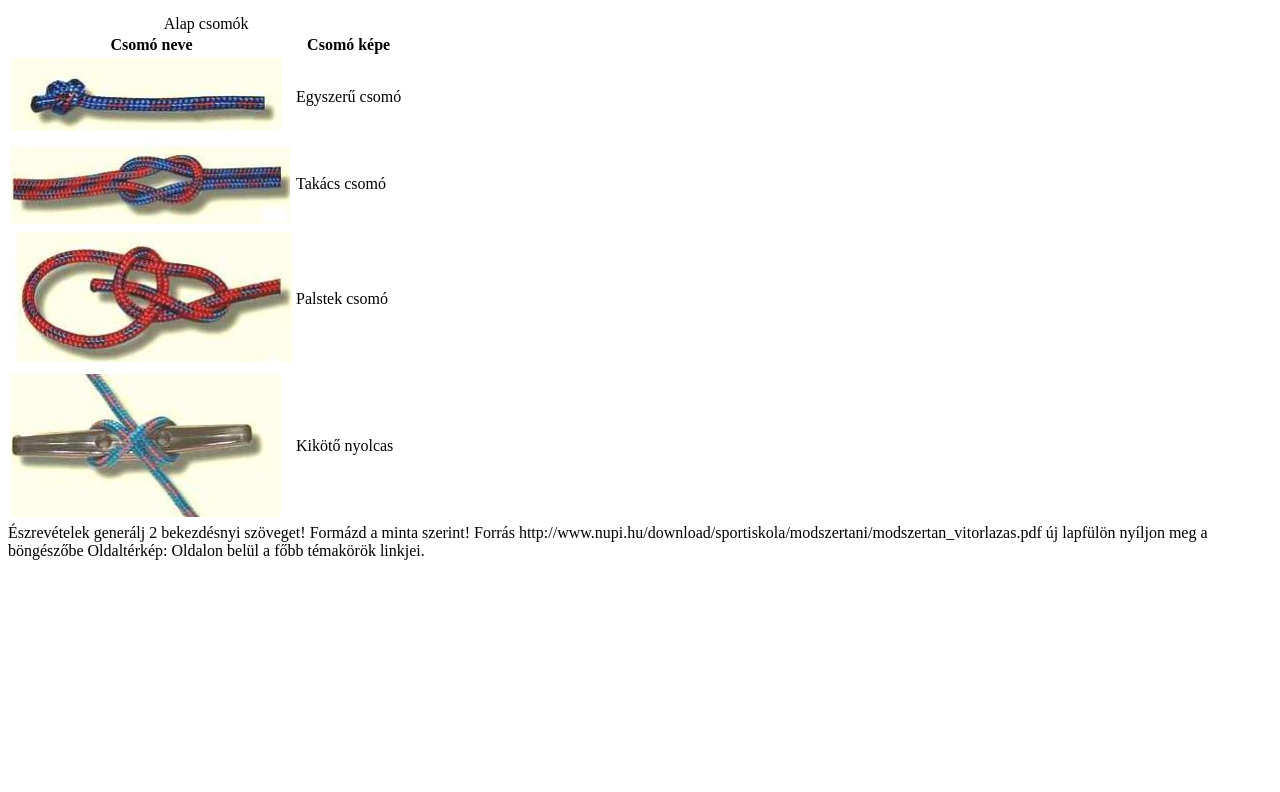
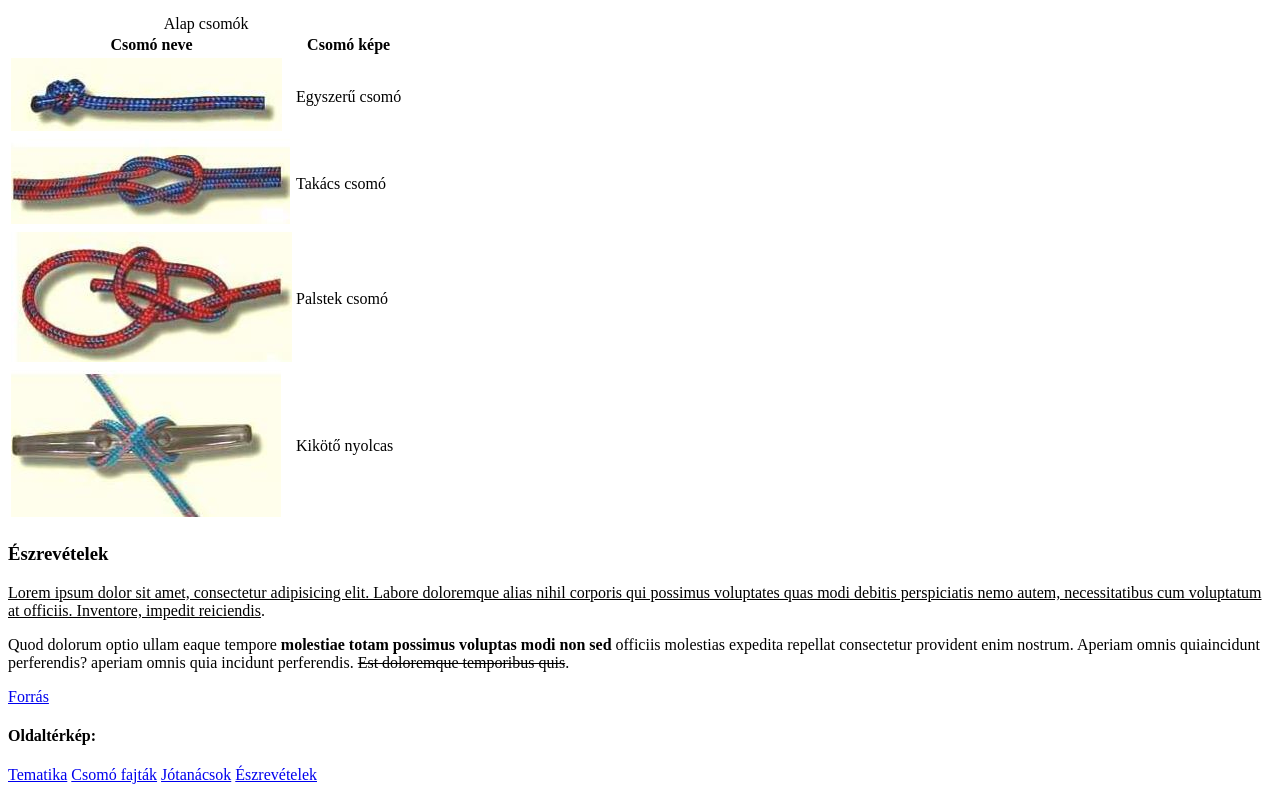
Before and after one commit to beresadamm/Oraimunka240912, a plain HTML site: page vitorlás/index.html in a window 1280 px wide. Shown: the part 987-1779 px from the top of the page. Before the commit the page ends 1555 px from the top, so only its background shows below. Drawn offline with Linux system fonts and the light colour scheme.

Commit message:
kész oldal

```diff
--- a/vitorlás/index.html
+++ b/vitorlás/index.html
@@ -8,7 +8,7 @@
             <h1>Vitorlázás tanítása 3. évfolyam</h1>
 
 
-<h3>Tematika</h3>
+<h3 id="tem">Tematika</h3>
 
 <ul>
     <li>A vízi telep rendjének megtanítása.</li>
@@ -32,7 +32,7 @@
     <li>fordulás</li>
     <li>perdülés</li>
 </ol>
-<h3>Jótanácsok</h3>
+<h3 id="jot">Jótanácsok</h3>
 
 <p>A tanítás első lépése mindig a szélirány meghatározásával történjen. Tanítsuk meg a gyerekeknek, milyen módon milyen eszközökkel lehet a szélirányt hozzávetőlegesen meghatározni.</p>
 <p>A haladási irányok előtt a szélbeállás helyzetét ismertessük meg velük először. Minden egyes iránynak a nevét, a hajó haladásának legfontosabb ismérveit mutassuk be nekik. A hajó haladási irányára és a szél viszonyára igyekezzünk mindig olyan kulcsszavakat használni (hátszél: hátulról fújja a hajót a szél), amely segíti a tanulást.</p>
@@ -40,7 +40,7 @@
 
 <img src="forrás/szelirany.JPG" alt="szélirány">
 
-<h3>Csomó fajták</h3>
+<h3 id="cso">Csomó fajták</h3>
 <table>
     <caption>
         Alap csomók
@@ -78,16 +78,20 @@
 </table>
 
 
+<h3 id="esz">Észrevételek</h3>
+
+<p><ins>Lorem ipsum dolor sit amet, consectetur adipisicing elit. Labore doloremque alias nihil corporis qui possimus voluptates quas modi debitis perspiciatis nemo autem, necessitatibus cum voluptatum at officiis. Inventore, impedit reiciendis</ins>.</p>
+<p>Quod dolorum optio ullam eaque tempore <strong>molestiae totam possimus voluptas modi non sed </strong>officiis molestias expedita repellat consectetur provident enim nostrum. Aperiam omnis quiaincidunt perferendis? aperiam omnis quia incidunt perferendis. <del>Est doloremque temporibus quis</del>. </p>
 
 
-Észrevételek
+<a href="http://www.nupi.hu/download/sportiskola/modszertani/modszertan_vitorlazas.pdf" target="_blank"> Forrás  </a>
 
-generálj 2 bekezdésnyi szöveget! Formázd a minta szerint!
+<h4>Oldaltérkép:</h4>
 
-
-Forrás http://www.nupi.hu/download/sportiskola/modszertani/modszertan_vitorlazas.pdf új lapfülön nyíljon meg a böngészőbe
-
-Oldaltérkép: Oldalon belül a főbb témakörök linkjei.
+<a href="#tem">Tematika</a>
+<a href="#cso">Csomó fajták</a>
+<a href="#jot">Jótanácsok</a>
+<a href="#esz">Észrevételek</a>
 
     </body>
 </html>
```
